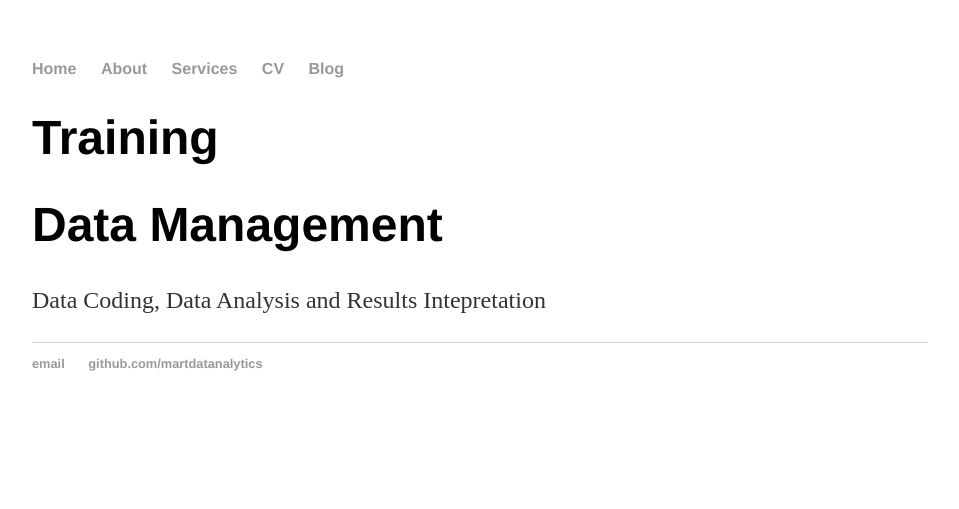
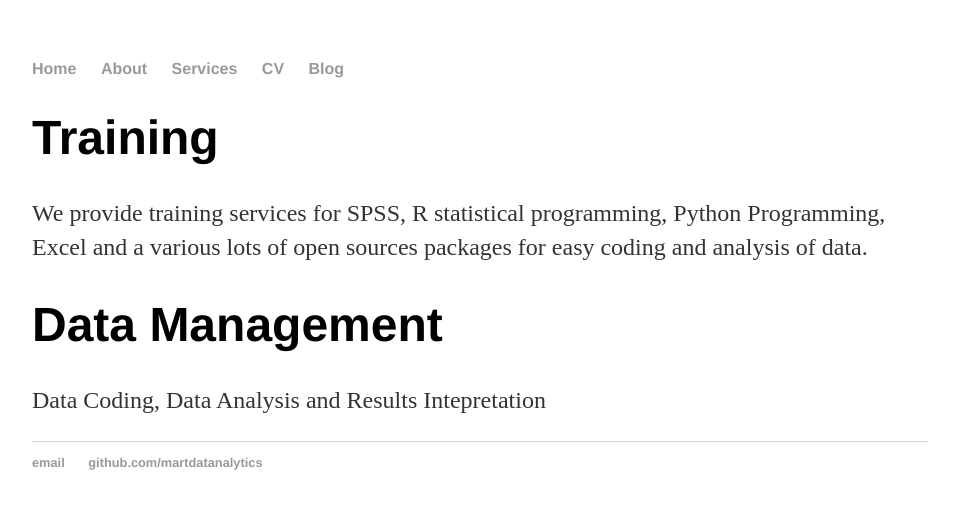
Before and after one commit to martdatanalytics/martdatanalytics.github.io, a Jekyll site: the page built from services/index.html, in a window 1280 px wide. Shown: the top 509 px of the page, without its empty margins (160-1119 px from the left). Built offline with Jekyll 4.4.1, drawn with Linux system fonts in a browser that asks for light colours.

Commit message:
Update index.html

```diff
--- a/services/index.html
+++ b/services/index.html
@@ -4,7 +4,7 @@ title: MartDat Analytics Services
 ---
 <div class="blurb">
 	<h1>Training</h1>
-	<p><We provide training services for SPSS, R statistical programming, Python Programming, Excel and a various lots of open sources packages for easy coding and analysis of data.</p>
+	<p>We provide training services for SPSS, R statistical programming, Python Programming, Excel and a various lots of open sources packages for easy coding and analysis of data.</p>
 	<h1>Data Management</h1>
 <p>Data Coding, Data Analysis and Results Intepretation</p>
 </div><!-- /.blurb -->
```
